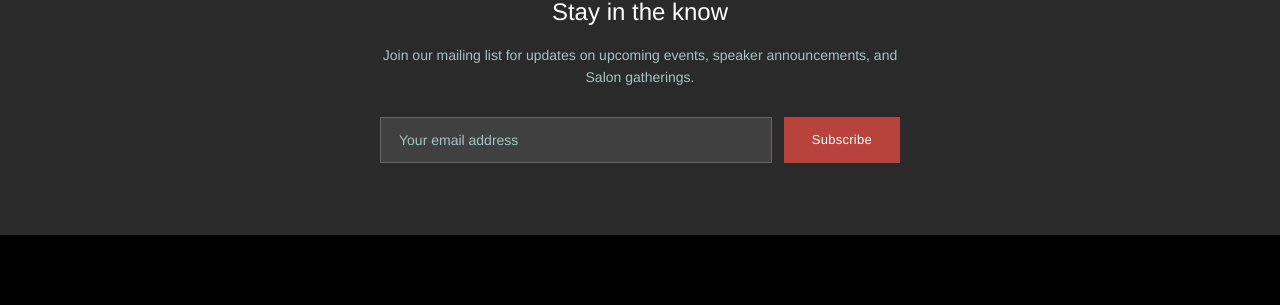
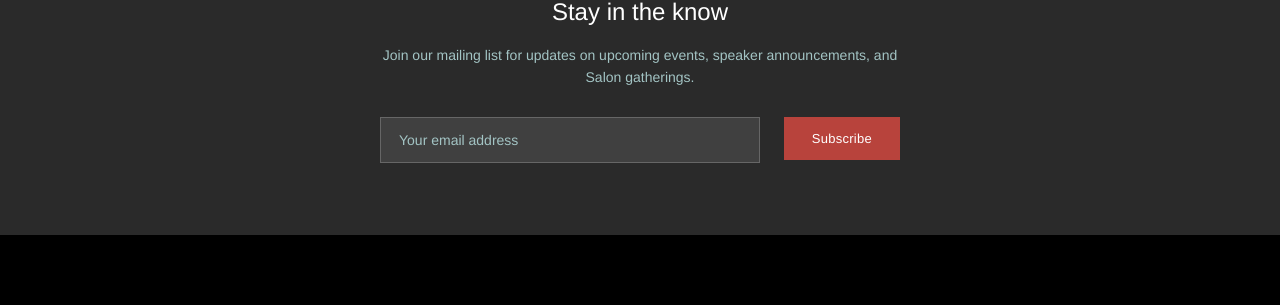
Before and after one commit to ardell/tedxbreckenridge, a Jekyll site: the page built from website/index.html, in a window 1280 px wide and 900 px high, scrolled down 5802 px. Shown: the part 271-576 px from the top of the window. Built offline with Jekyll 4.4.1, drawn with Linux system fonts in a browser that asks for light colours; comment, search, counter and statistics services are not loaded.

Commit message:
Add embedded mailchimp form.

```diff
--- /dev/null
+++ b/website/_includes/mailchimp-signup.html
@@ -0,0 +1,35 @@
+<div id="mc_embed_signup" class="mailchimp-embed">
+  <form action="https://tedxbreckenridge.us2.list-manage.com/subscribe/post?u=b3d7ba6aea7cf4639cfcb2e84&amp;id=fad9e53cab&amp;f_id=008d68e3f0" method="post" id="mc-embedded-subscribe-form" name="mc-embedded-subscribe-form" class="validate mailchimp-form" target="_blank">
+    <div id="mc_embed_signup_scroll" class="mailchimp-form-content">
+      <div class="mc-field-group">
+        <label for="mce-EMAIL" class="visually-hidden">Email Address</label>
+        <input type="email" name="EMAIL" class="required email mailchimp-input" id="mce-EMAIL" required value="" placeholder="Your email address" aria-label="Email address for newsletter subscription">
+      </div>
+
+      <div id="mce-responses" class="clear">
+        <div class="response" id="mce-error-response" style="display: none;"></div>
+        <div class="response" id="mce-success-response" style="display: none;"></div>
+      </div>
+
+      <!-- Real people should not fill this in and expect good things -->
+      <div aria-hidden="true" style="position: absolute; left: -5000px;">
+        <input type="text" name="b_b3d7ba6aea7cf4639cfcb2e84_fad9e53cab" tabindex="-1" value="">
+      </div>
+
+      <div class="clear">
+        <input type="submit" name="subscribe" id="mc-embedded-subscribe" class="btn btn-primary" value="Subscribe">
+      </div>
+    </div>
+  </form>
+</div>
+
+<script type="text/javascript" src="https://s3.amazonaws.com/downloads.mailchimp.com/js/mc-validate.js"></script>
+<script type="text/javascript">
+(function($) {
+  window.fnames = new Array();
+  window.ftypes = new Array();
+  fnames[0]='EMAIL';
+  ftypes[0]='email';
+}(jQuery));
+var $mcj = jQuery.noConflict(true);
+</script>
--- a/website/assets/css/main.css
+++ b/website/assets/css/main.css
@@ -1229,6 +1229,128 @@
     background: rgb(255 255 255 / 15%);
 }
 
+/* Mailchimp Form Styles */
+.mailchimp-embed {
+    background: transparent;
+    font-family: var(--font-primary);
+}
+
+.mailchimp-form {
+    display: flex;
+    gap: 12px;
+    align-items: flex-start;
+}
+
+.mailchimp-form-content {
+    width: 100%;
+    display: flex;
+    gap: 12px;
+    align-items: flex-start;
+}
+
+.mailchimp-embed .mc-field-group {
+    flex: 1;
+    margin: 0;
+}
+
+.mailchimp-embed label {
+    display: block;
+    margin-bottom: 8px;
+    font-size: 14px;
+    font-weight: 300;
+}
+
+.mailchimp-input {
+    width: 100%;
+    padding: 14px 18px;
+    font-family: var(--font-primary);
+    font-size: 14px;
+    font-weight: 300;
+    background: rgb(255 255 255 / 10%);
+    border: 1px solid rgb(255 255 255 / 20%);
+    color: var(--white);
+    transition: border-color 0.2s ease, background 0.2s ease;
+    box-sizing: border-box;
+}
+
+.mailchimp-input::placeholder {
+    color: var(--teal-light);
+}
+
+.mailchimp-input:focus {
+    outline: none;
+    border-color: var(--teal);
+    background: rgb(255 255 255 / 15%);
+}
+
+.mailchimp-embed .clear {
+    flex-shrink: 0;
+}
+
+.mailchimp-embed .response {
+    margin-top: 12px;
+    padding: 12px;
+    border-radius: 4px;
+    font-size: 14px;
+    text-align: center;
+}
+
+.mailchimp-embed #mce-error-response {
+    background: rgb(239 68 68 / 10%);
+    border: 1px solid rgb(239 68 68 / 30%);
+    color: #ef4444;
+}
+
+.mailchimp-embed #mce-success-response {
+    background: rgb(34 197 94 / 10%);
+    border: 1px solid rgb(34 197 94 / 30%);
+    color: #22c55e;
+}
+
+/* Responsive Mailchimp Form */
+@media (width <= 640px) {
+    .mailchimp-form-content {
+        flex-direction: column;
+        width: 100%;
+    }
+
+    .mailchimp-embed .mc-field-group {
+        width: 100%;
+    }
+
+    .mailchimp-embed .clear {
+        width: 100%;
+    }
+
+    .mailchimp-embed .btn {
+        width: 100%;
+    }
+}
+
+/* Page Signup Wrapper (for markdown pages) */
+.page-signup-wrapper {
+    margin: 24px 0;
+    padding: 24px;
+    background: rgb(0 0 0 / 5%);
+    border-radius: 8px;
+    border: 1px solid rgb(0 0 0 / 10%);
+}
+
+.page-signup-wrapper .mailchimp-input {
+    background: var(--white);
+    border-color: rgb(0 0 0 / 20%);
+    color: var(--charcoal);
+}
+
+.page-signup-wrapper .mailchimp-input::placeholder {
+    color: rgb(0 0 0 / 50%);
+}
+
+.page-signup-wrapper .mailchimp-input:focus {
+    border-color: var(--teal);
+    background: var(--white);
+}
+
 /* Footer */
 .footer {
     background: var(--ted-black);
--- a/website/index.html
+++ b/website/index.html
@@ -101,7 +101,7 @@
             </p>
 
             <div style="display: flex; gap: 16px; flex-wrap: wrap;">
-                <a href="#newsletter" class="btn btn-primary">Join Our Mailing List</a>
+                <a href="#mailing-list" class="btn btn-primary">Join Our Mailing List</a>
                 <a href="https://tedxbreckenridge.com/speak" target="_blank" rel="noopener noreferrer" class="btn btn-secondary" aria-label="Apply to Speak (opens in new window)">Apply to Speak</a>
             </div>
         </div>
@@ -165,7 +165,7 @@
             <div class="support-icon" aria-hidden="true">◇</div>
             <h3>Join Our Mailing List</h3>
             <p>Stay connected and be the first to know about upcoming events, speaker announcements, and community gatherings.</p>
-            <a href="#newsletter" class="support-link">Subscribe now</a>
+            <a href="#mailing-list" class="support-link">Subscribe now</a>
         </div>
         <div class="support-card">
             <div class="support-icon" aria-hidden="true">○</div>
@@ -227,14 +227,10 @@
 </section>
 
 <!-- Mailing List Section -->
-<section class="newsletter-section" id="newsletter">
+<section class="newsletter-section" id="mailing-list">
     <div class="newsletter-content">
         <h2>Stay in the know</h2>
         <p>Join our mailing list for updates on upcoming events, speaker announcements, and Salon gatherings.</p>
-        <form class="newsletter-form" action="#" method="post">
-            <label for="newsletter-email" class="visually-hidden">Email address</label>
-            <input type="email" id="newsletter-email" name="email" class="newsletter-input" placeholder="Your email address" required aria-label="Email address for newsletter subscription">
-            <button type="submit" class="btn btn-primary">Subscribe</button>
-        </form>
+        {% include mailchimp-signup.html %}
     </div>
 </section>
--- a/website/pages/talks.html
+++ b/website/pages/talks.html
@@ -470,7 +470,7 @@
         <p style="font-size: 1.125rem; line-height: 1.6; margin-bottom: 40px; color: var(--stone);">Applications for TEDxBreckenridge 2026 speakers are now open. We're looking for compelling stories and insights from our community.</p>
         <div style="display: flex; gap: 16px; justify-content: center; flex-wrap: wrap;">
             <a href="https://tedxbreckenridge.com/speak" target="_blank" rel="noopener noreferrer" class="btn btn-primary" aria-label="Apply to Speak (opens in new window)">Apply to Speak</a>
-            <a href="/#newsletter" class="btn btn-secondary">Get Event Updates</a>
+            <a href="/#mailing-list" class="btn btn-secondary">Get Event Updates</a>
         </div>
     </div>
 </section>
```
Also changed, not shown: website/pages/blog.md (+1 -1 lines), website/pages/tickets.md (+3 -4 lines).
